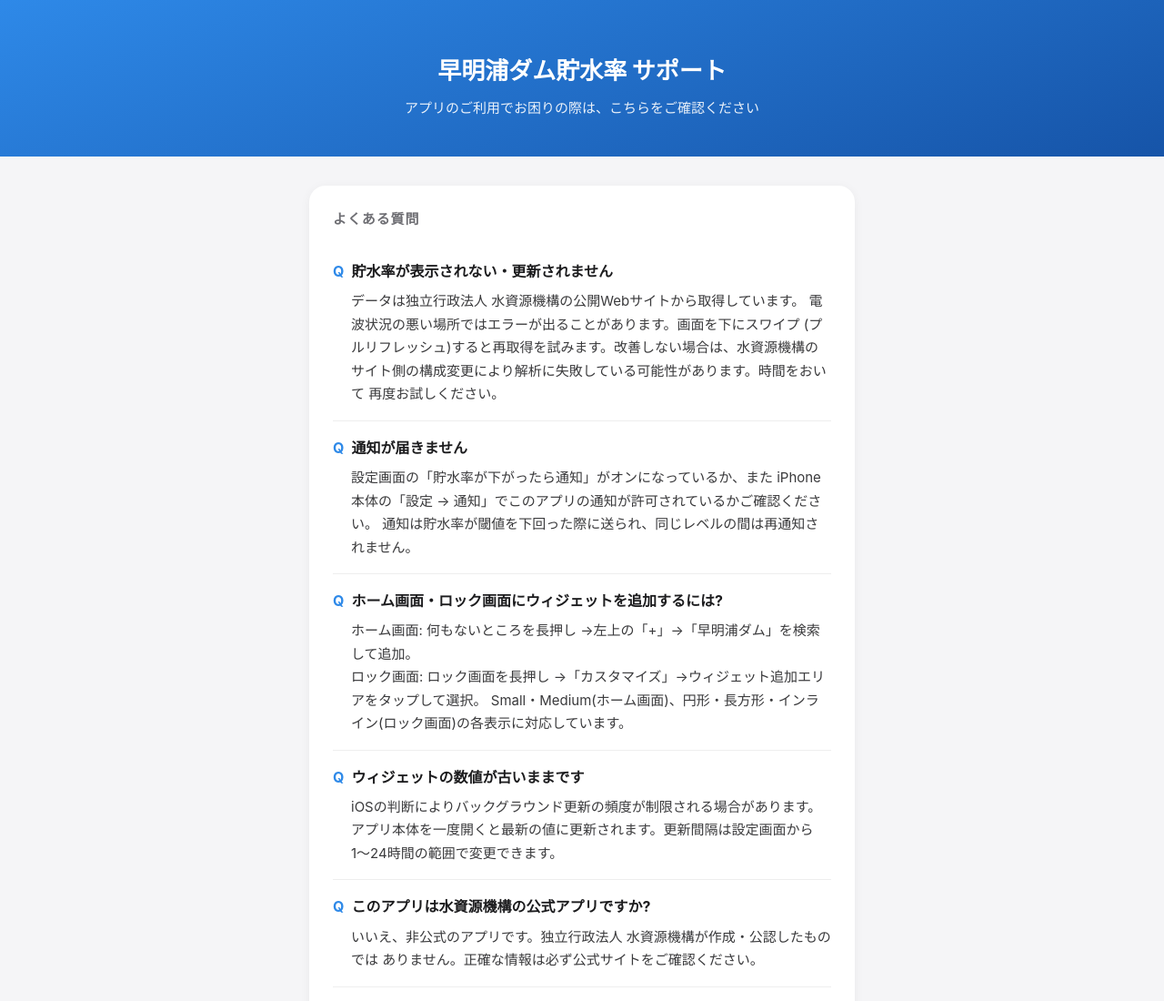
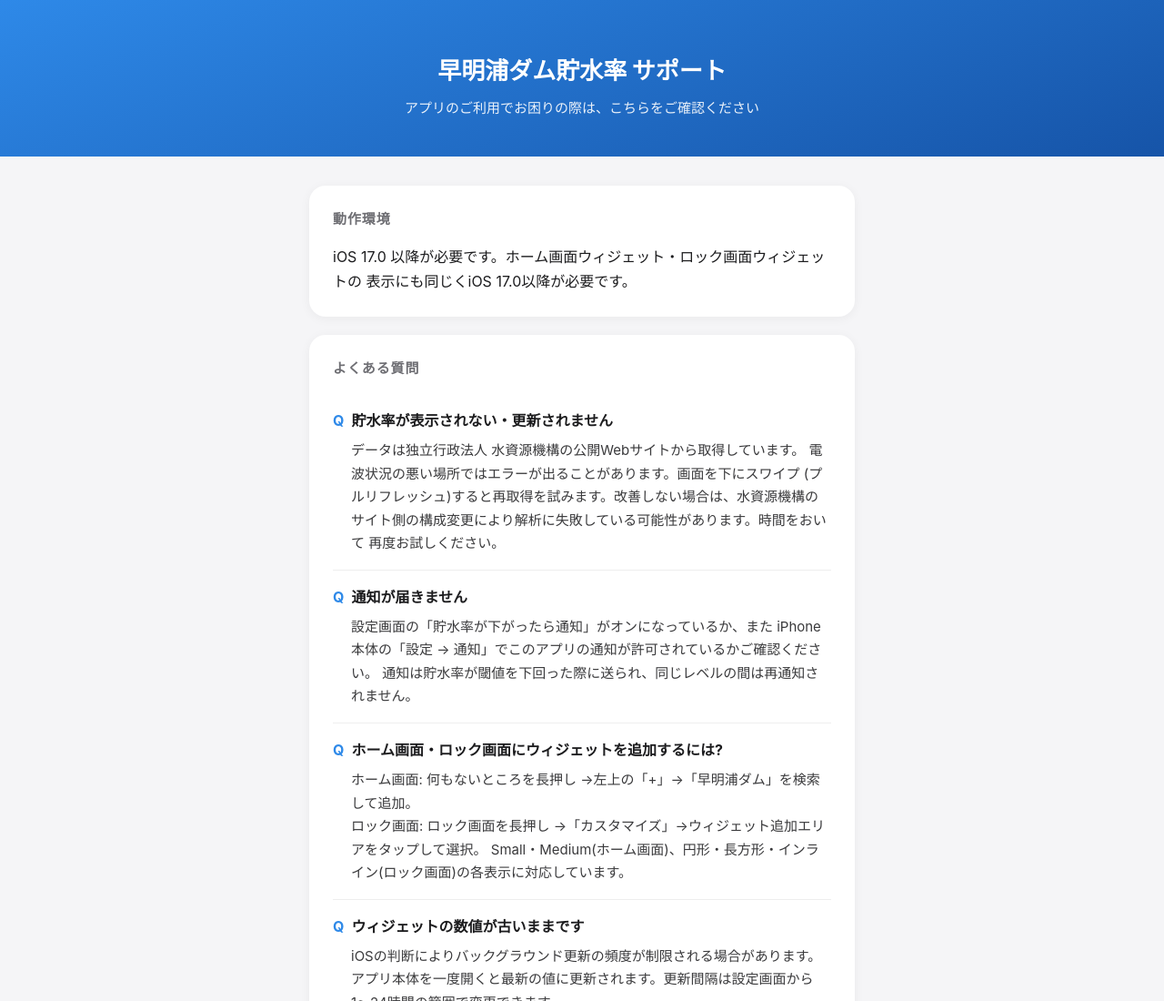
Before and after one commit to ShujiOkuno/sameuradam-support, a plain HTML site: page support/index.html in a window 1280 px wide. Shown: the top 1100 px of the page at 91% size. Drawn offline with Linux system fonts and the light colour scheme.

Commit message:
Add system requirements note to support page
State the iOS 17.0+ minimum on the support page so users can check
compatibility before installing.

```diff
--- a/support/index.html
+++ b/support/index.html
@@ -85,6 +85,14 @@
   </div>
 
   <div class="wrap">
+
+    <div class="card">
+      <h2>動作環境</h2>
+      <p style="margin:0;">
+        iOS 17.0 以降が必要です。ホーム画面ウィジェット・ロック画面ウィジェットの
+        表示にも同じくiOS 17.0以降が必要です。
+      </p>
+    </div>
 
     <div class="card">
       <h2>よくある質問</h2>
```
Also changed, not shown: 1 other file.
